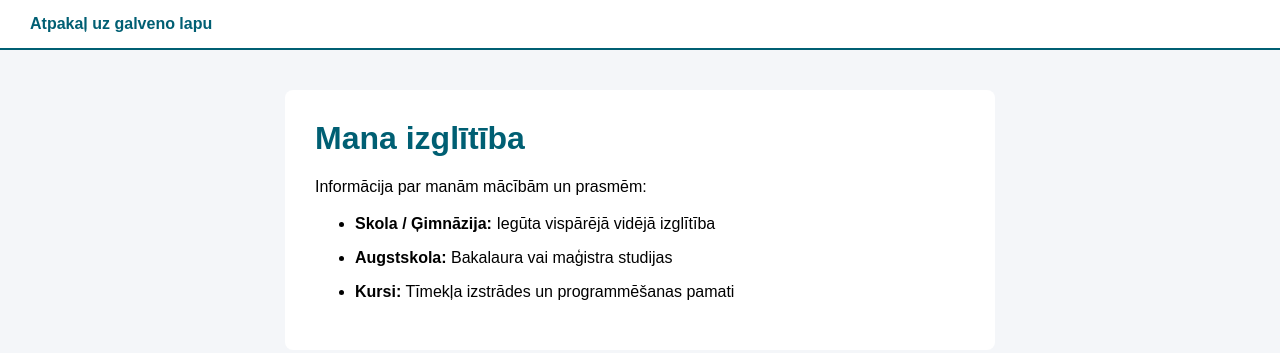
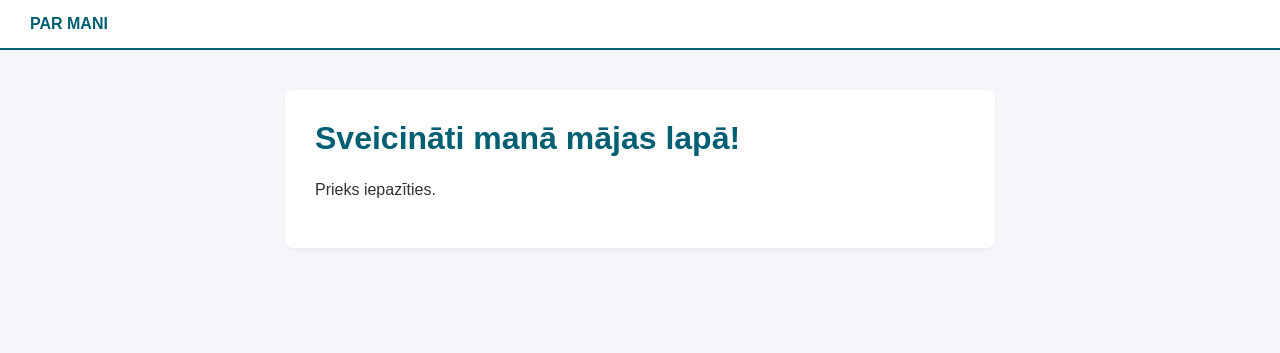
Before and after one commit to YourBlondie/the-best-site-ever-with-Dzeina, a plain HTML site: page index.html in a window 1280 px wide. Drawn offline with Linux system fonts and the light colour scheme.

Commit message:
Update index.html

```diff
--- a/index.html
+++ b/index.html
@@ -2,7 +2,8 @@
 <html lang="lv">
 <head>
 <meta charset="UTF-8">
-<title>Mana izglītība</title>
+<title>Galvenā lapa</title>
+
 <style>
 body {
     font-family: Arial, sans-serif;
@@ -10,29 +11,67 @@ body {
     padding: 0;
     background-color: #f4f6f9;
 }
+
 .augsa {
     background-color: #ffffff;
     padding: 15px 30px;
     border-bottom: 2px solid #005f73;
 }
-.augsa a {
+
+details {
+    display: inline-block;
+    cursor: pointer;
+}
+
+summary {
+    font-size: 16px;
+    font-weight: bold;
     color: #005f73;
+    list-style: none;
+}
+
+summary::-webkit-details-marker {
+    display: none;
+}
+
+.apaksa-panelis {
+    position: absolute;
+    background-color: #005f73;
+    padding: 12px 20px;
+    border-radius: 6px;
+    margin-top: 10px;
+    box-shadow: 0 4px 6px rgba(0,0,0,0.1);
+}
+
+.apaksa-panelis a {
+    display: block;
+    color: #ffffff;
     text-decoration: none;
-    font-weight: bold;
+    padding: 6px 0;
+    font-size: 15px;
 }
+
+.apaksa-panelis a:hover {
+    text-decoration: underline;
+}
+
 .saturs {
     max-width: 650px;
     margin: 40px auto;
     background-color: #ffffff;
     padding: 30px;
     border-radius: 8px;
+    box-shadow: 0 2px 5px rgba(0,0,0,0.05);
 }
+
 h1 {
     color: #005f73;
     margin-top: 0;
 }
-li {
-    margin-bottom: 10px;
+
+p {
+    color: #333333;
+    font-size: 16px;
     line-height: 1.5;
 }
 </style>
@@ -40,17 +79,18 @@ li {
 <body>
 
 <div class="augsa">
-    <a href="index.html">Atpakaļ uz galveno lapu</a>
+    <details>
+        <summary>PAR MANI</summary>
+        <div class="apaksa-panelis">
+            <a href="izglitiba.html">Mana izglītība</a>
+            <a href="hobiji.html">Mani hobiji</a>
+        </div>
+    </details>
 </div>
 
 <div class="saturs">
-    <h1>Mana izglītība</h1>
-    <p>Informācija par manām mācībām un prasmēm:</p>
-    <ul>
-        <li><strong>Skola / Ģimnāzija:</strong> Iegūta vispārējā vidējā izglītība</li>
-        <li><strong>Augstskola:</strong> Bakalaura vai maģistra studijas</li>
-        <li><strong>Kursi:</strong> Tīmekļa izstrādes un programmēšanas pamati</li>
-    </ul>
+    <h1>Sveicināti manā mājas lapā!</h1>
+    <p>Prieks iepazīties.</p>
 </div>
 
 </body>
```
